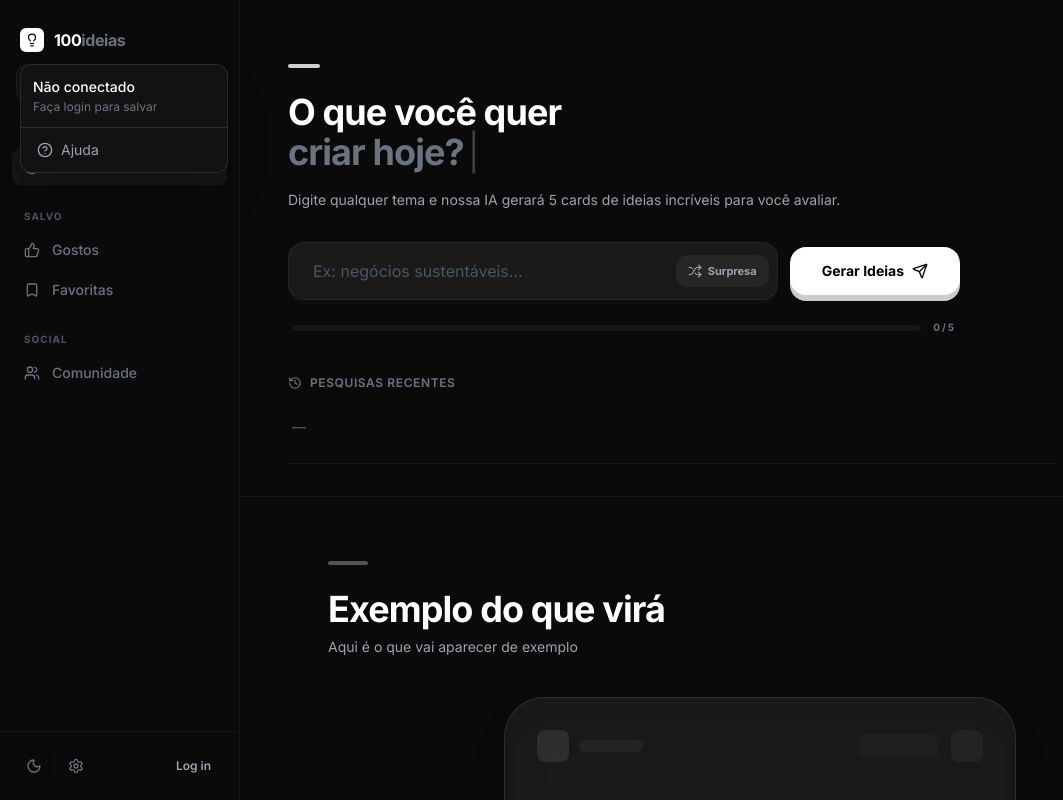
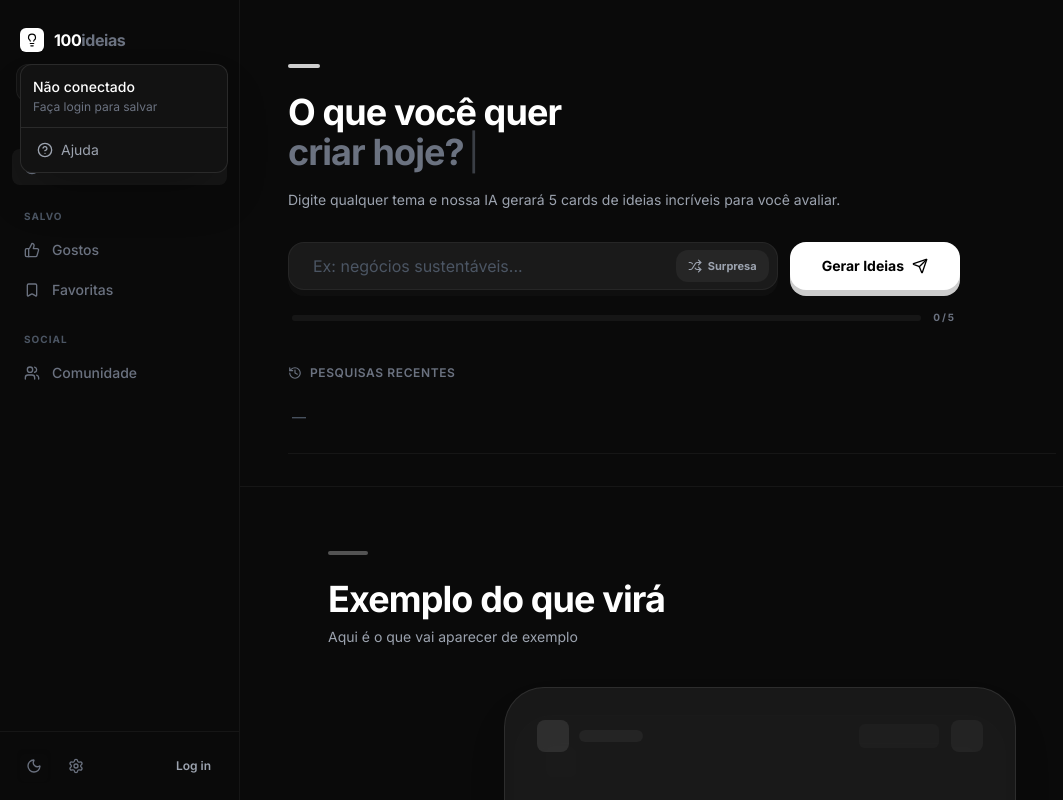
Before and after one commit to T0matas/100IDEIAS, a React (Vite) app: page / in a window 1280 px wide. Shown: the top 800 px of the page, without its empty margins (0-1063 px from the left). Built offline with nearby package versions, Linux system fonts and the light colour scheme.

Commit message:
feat: atualiacao

```diff
--- a/src/components/GeneratorHeader.tsx
+++ b/src/components/GeneratorHeader.tsx
@@ -142,7 +142,7 @@ export function GeneratorHeader({
       </p>
 
       <div className="flex flex-col sm:flex-row items-stretch sm:items-center gap-3 max-w-2xl mt-6">
-        <div className="flex-1 relative flex items-center shadow-[0_4px_0_rgb(15,15,15)] rounded-2xl bg-[#1A1A1A] border border-white/5 transition-all focus-within:border-white/20 focus-within:shadow-[0_4px_0_rgb(25,25,25)] overflow-hidden">
+        <div className="flex-1 relative flex items-center shadow-[0_6px_0_rgb(15,15,15)] rounded-2xl bg-[#1A1A1A] border border-white/5 transition-all focus-within:border-white/20 focus-within:shadow-[0_6px_0_rgb(25,25,25)] overflow-hidden h-[52px] sm:h-[48px]">
           <input
             type="text"
             value={value}
@@ -154,7 +154,7 @@ export function GeneratorHeader({
               if (e.key === 'Enter') handleGenerateClick();
             }}
             placeholder="Ex: negócios sustentáveis..."
-            className="w-full bg-transparent pl-5 md:pl-6 pr-[105px] py-4 text-sm md:text-base text-white placeholder-gray-600 outline-none"
+            className="w-full bg-transparent pl-5 md:pl-6 pr-[105px] py-0 text-sm md:text-base text-white placeholder-gray-600 outline-none h-full"
           />
           <button
             onClick={handleSurprise}
@@ -171,7 +171,7 @@ export function GeneratorHeader({
         <Button3D
           onClick={handleGenerateClick}
           color="white"
-          className="px-8 py-3 rounded-2xl group overflow-hidden h-[52px] sm:h-[48px] flex-shrink-0"
+          className="px-8 rounded-2xl group overflow-hidden h-[52px] sm:h-[48px] flex-shrink-0"
         >
           <span className="font-bold text-sm">Gerar Ideias</span>
           <Send className={cn(
```
